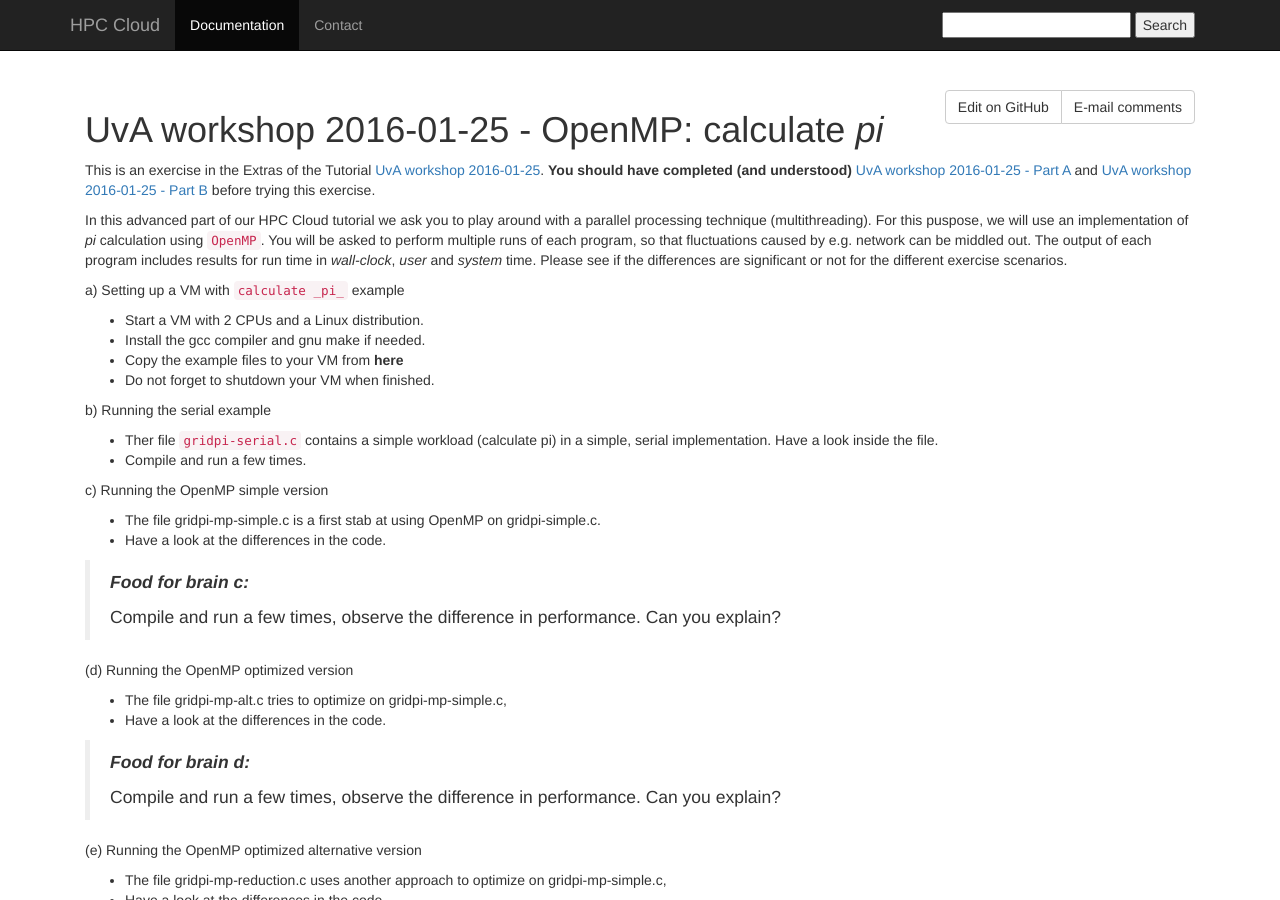
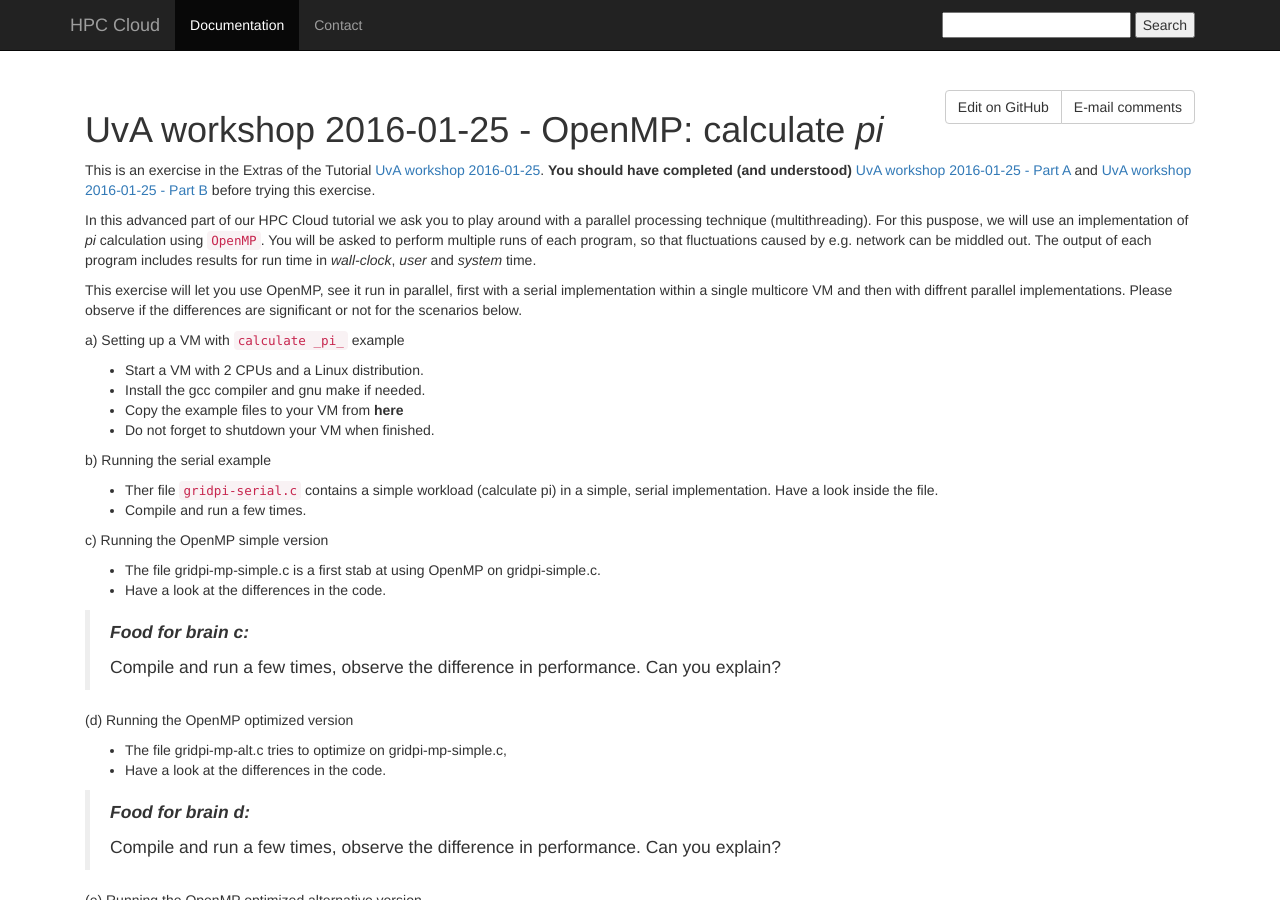
Before and after one commit to sara-nl/clouddocs, a Jekyll site: the page built from UvAworkshop-2016-01-25/UvAworkshop-2016-01-25-OpenMP.markdown, in a window 1280 px wide and 900 px high. Built offline with Jekyll 4.4.1, drawn with Linux system fonts in a browser that asks for light colours; nearby versions of some CDN libraries.

Commit message:
Update UvAworkshop-2016-01-25-OpenMP.markdown

```diff
--- a/UvAworkshop-2016-01-25/UvAworkshop-2016-01-25-OpenMP.markdown
+++ b/UvAworkshop-2016-01-25/UvAworkshop-2016-01-25-OpenMP.markdown
@@ -7,7 +7,9 @@ layout: default
 This is an exercise in the Extras of the Tutorial [UvA workshop 2016-01-25](UvAworkshop-2016-01-25).
 **You should have completed (and understood)** [UvA workshop 2016-01-25 - Part A](UvAworkshop-2016-01-25-partA) and [UvA workshop 2016-01-25 - Part B](UvAworkshop-2016-01-25-partB) before trying this exercise.
 
-In this advanced part of our HPC Cloud tutorial we ask you to play around with a parallel processing technique (multithreading). For this puspose, we will use an implementation of _pi_ calculation using `OpenMP`. You will be asked to perform multiple runs of each program, so that fluctuations caused by e.g. network can be middled out. The output of each program includes results for run time in _wall-clock_, _user_ and _system_ time. Please see if the differences are significant or not for the different exercise scenarios.
+In this advanced part of our HPC Cloud tutorial we ask you to play around with a parallel processing technique (multithreading). For this puspose, we will use an implementation of _pi_ calculation using `OpenMP`. You will be asked to perform multiple runs of each program, so that fluctuations caused by e.g. network can be middled out. The output of each program includes results for run time in _wall-clock_, _user_ and _system_ time.
+
+This exercise will let you use OpenMP, see it run in parallel, first with a serial implementation within a single multicore VM and then with diffrent parallel implementations. Please observe if the differences are significant or not for the scenarios below.
 
 a) Setting up a VM with `calculate _pi_` example
 
```
